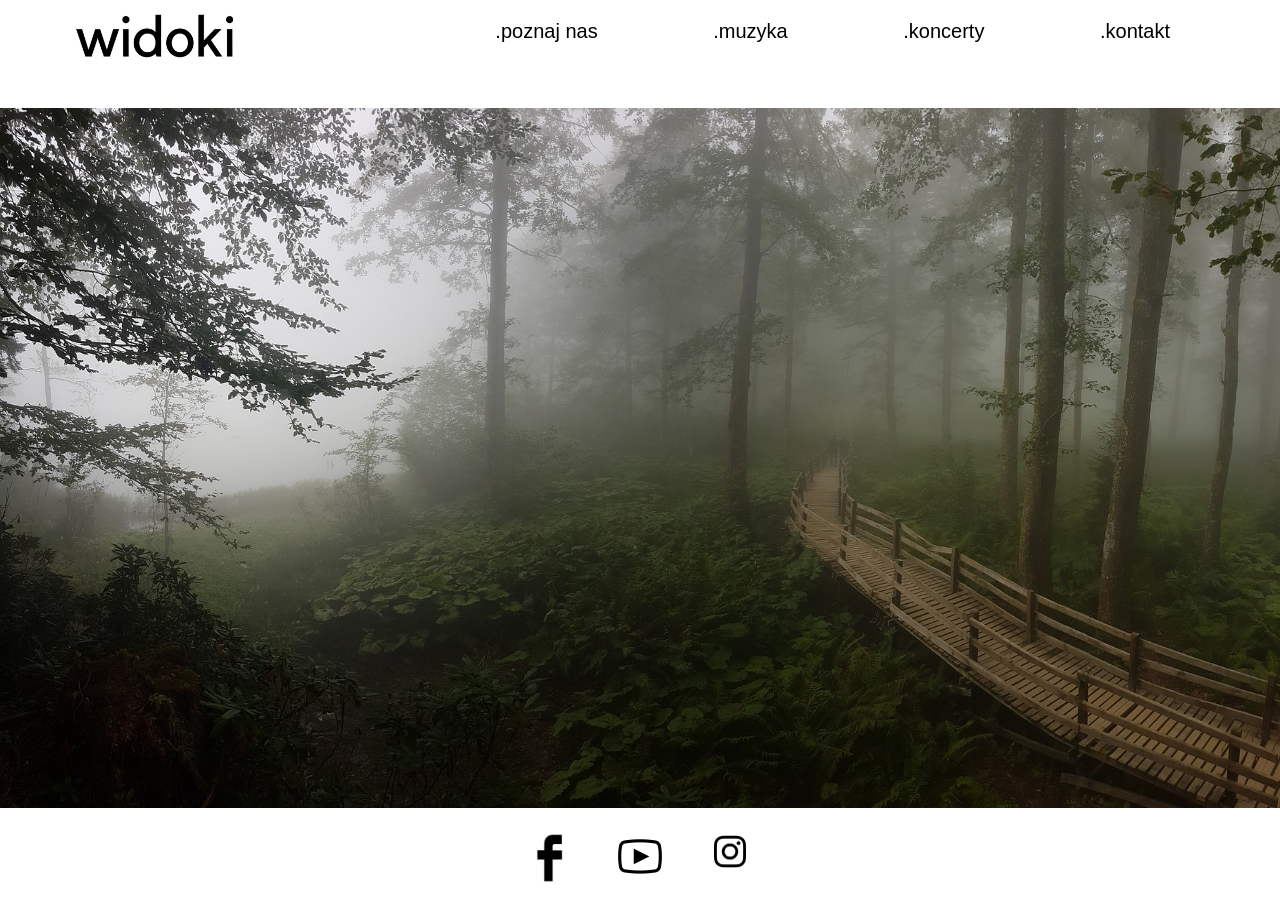
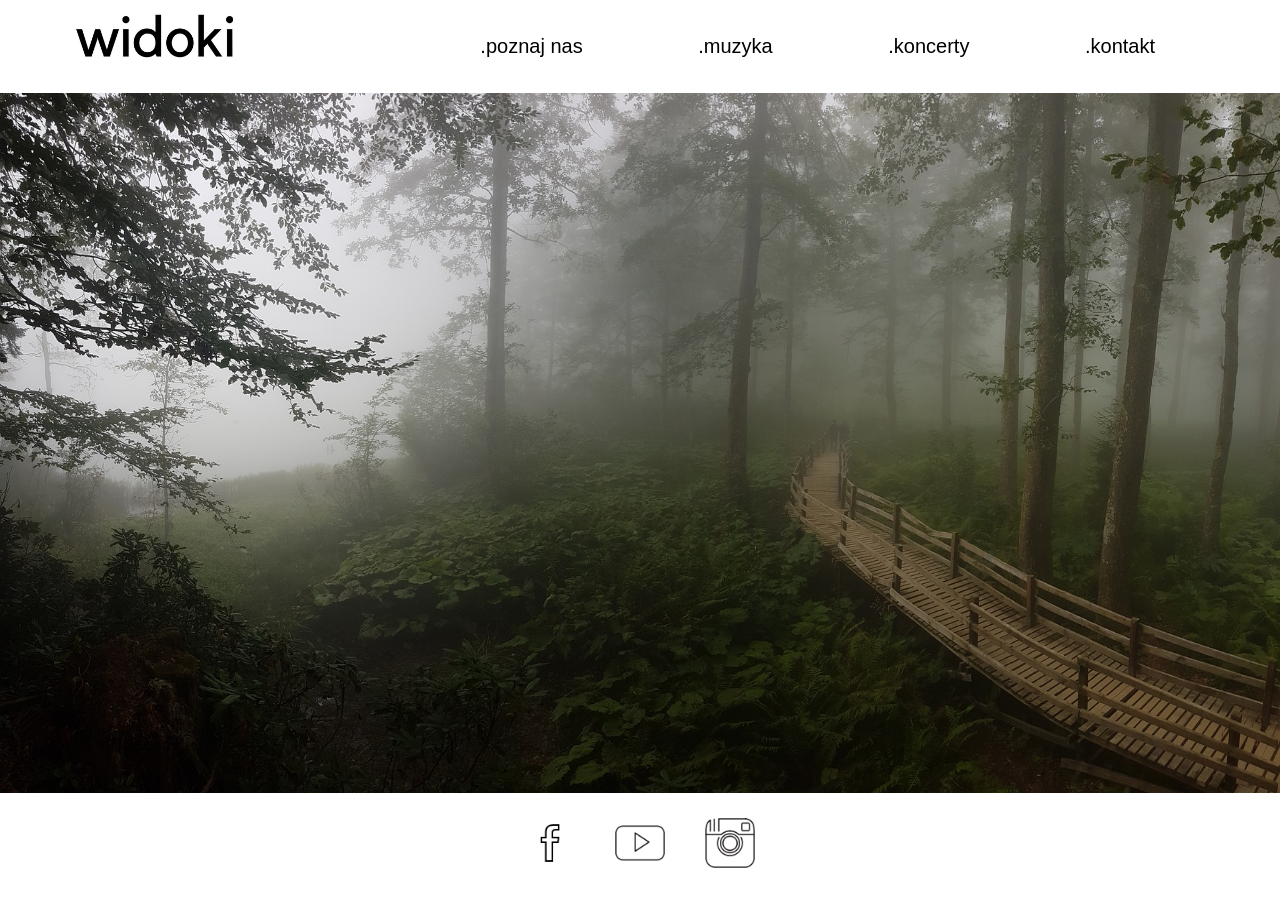
Before and after one commit to ilonakondrat/ilonakondrat, a plain HTML site: page index.html in a window 1280 px wide. After the commit the page ends 893 px from the top, so only its background shows below. Drawn offline with Linux system fonts and the light colour scheme.

Commit message:
poprawki zdjecia sociale i nav

```diff
--- a/index.html
+++ b/index.html
@@ -19,10 +19,10 @@
 <img class="widokilogo" src="img/widoki.png"/>
     <div class="divmenu">
     <ul class="menu">
-        <li><a href="#">.poznaj nas</a></li>
-        <li><a href="#">.muzyka</a></li>
-        <li><a href="#">.koncerty</a></li>
-        <li><a href="#">.kontakt</a></li>
+        <li><a href="#">  .poznaj nas  </a></li>
+        <li><a href="#">  .muzyka  </a></li>
+        <li><a href="#">  .koncerty  </a></li>
+        <li><a href="#">  .kontakt  </a></li>
     </ul>
     </div></div>
 
@@ -38,9 +38,9 @@
 
 <footer>
     <div class="footer-socials">
-        <div class="socials"><a href="#" target="_blank"><img src="img/facebook-2.png" alt="facebook logo"/></a></div>
-        <div class="socials"><a href="#" target="_blank"><img src="img/youtube1600.png" alt="youtube logo"/></a></div>
-        <div class="socials"><a href="#" target="_blank"><img src="img/instagram-logo-black-transparent.png" alt="instagram"></a></div>
+        <div class="socials"><a href="#" target="_blank"><img src="img/if_icon-social-facebook-outline_211901.png" alt="facebook logo"/></a></div>
+        <div class="socials"><a href="#" target="_blank"><img src="img/if_Socialmedia_icons_Play_Youtube_433083.png" alt="youtube logo"/></a></div>
+        <div class="socials"><a href="#" target="_blank"><img src="img/if_Socialmedia_icons_Instagram_433089.png" alt="instagram"></a></div>
     </div>
 </footer>
 
--- a/style.css
+++ b/style.css
@@ -23,7 +23,7 @@ body {
     display: inline-block;
     list-style-type: none;
     margin: 0px;
-    padding: 0px;
+    padding: 15px;
     text-align: right;
     float: right;
 
@@ -45,11 +45,8 @@ body {
 .menu a {
     display: inline;
     text-align: center;
-    width: 100px;
-    height: 20px;
     padding: 10px;
     margin: 10px 15px;
-    border-radius: 0;
     text-decoration: none;
     color: #000000;
     font: Ubuntu, sans-serif, 30px;
@@ -60,7 +57,7 @@ body {
 
 .menu a:hover {
     text-decoration: line-through;
-    text-decoration-color: white;
+    text-decoration-color: #000000;
 
 }
 
@@ -72,14 +69,12 @@ body {
 .back {
     width: 100%;
     height: 700px;
-    padding-top: 30px;
 
 }
 
 .footer-socials {
     display: flex;
     justify-content: center;
-    margin-bottom: 30px;
 }
 
 .socials img {
```
Also changed, not shown: img/facebook-2.png (deleted), img/if_Socialmedia_icons_Instagram_433089.png (added), img/if_Socialmedia_icons_Play_Youtube_433083.png (added), img/if_icon-social-facebook-outline_211901.png (added), img/instagram-logo-black-transparent.png (deleted), img/youtube1600.png (deleted).
